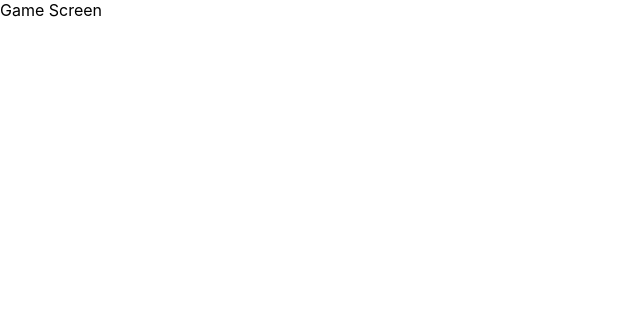
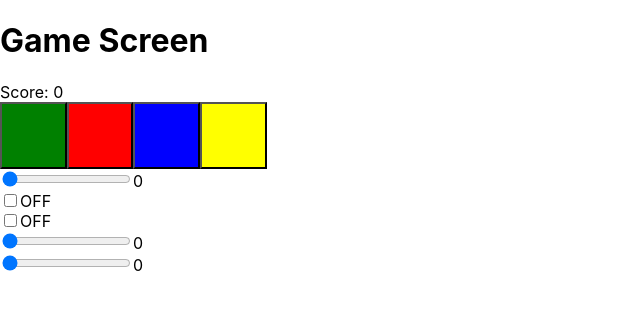
Before and after one commit to GitDevla/infinite-simon, a React (Create React App) app: page /game in a window 1280 px wide. Shown: the top 310 px of the page, without its empty margins (0-640 px from the left). Built offline with nearby package versions, Linux system fonts and the light colour scheme.

Commit message:
feat: add basic elements to GameScreen

```diff
--- a/src/page/GameScreen.tsx
+++ b/src/page/GameScreen.tsx
@@ -1,3 +1,35 @@
+import Button from "../component/Button";
+import Slider from "../component/Slider";
+import Switch from "../component/Switch";
+
 export default function GameScreen() {
-	return <div>Game Screen</div>;
+	return (
+		<div>
+			<div>
+				<h1>Game Screen</h1>
+				<span>Score: 0</span>
+			</div>
+
+			<div>
+				<div>
+					<Button color="green" />
+					<Button color="red" />
+					<Button color="blue" />
+					<Button color="yellow" />
+				</div>
+				<div>
+					<Slider />
+				</div>
+				<div>
+					<Switch />
+					<Switch />
+				</div>
+				<div>
+					{/* Placeholder for knobs */}
+					<Slider max={8} />
+					<Slider max={8} />
+				</div>
+			</div>
+		</div>
+	);
 }
```
